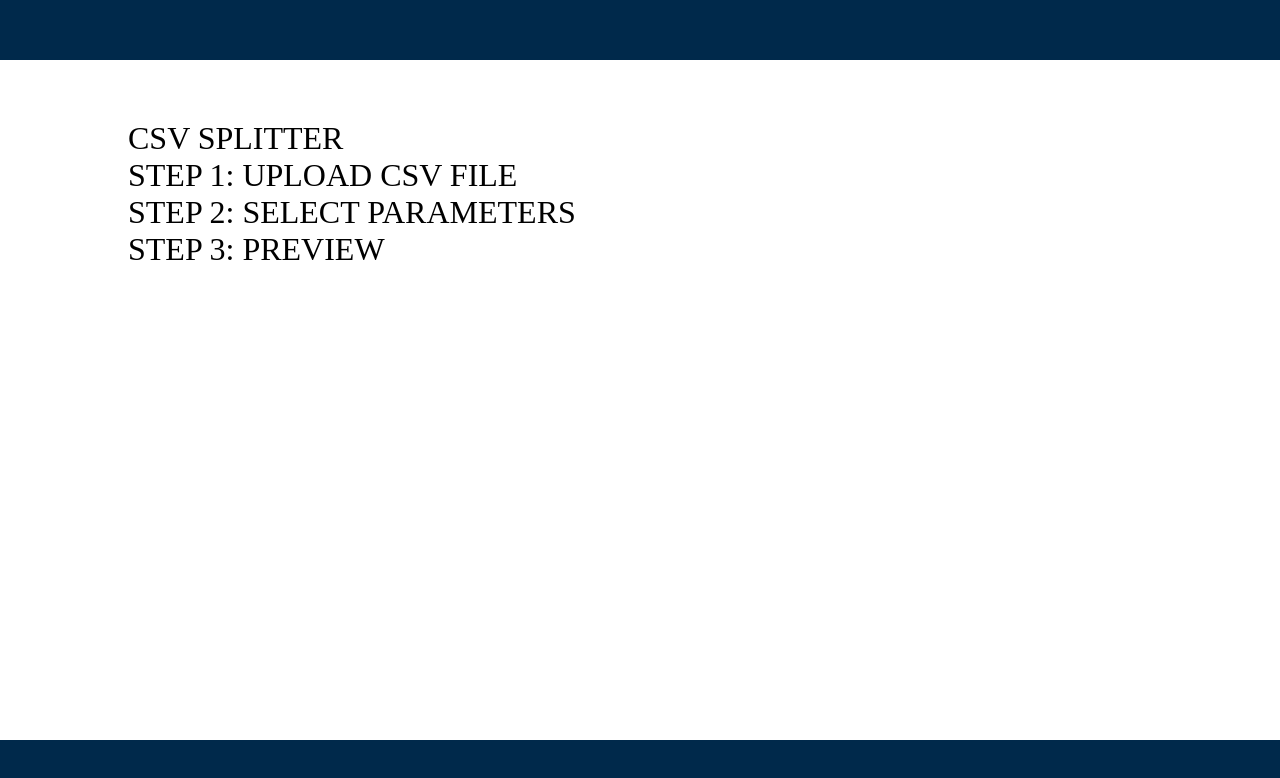
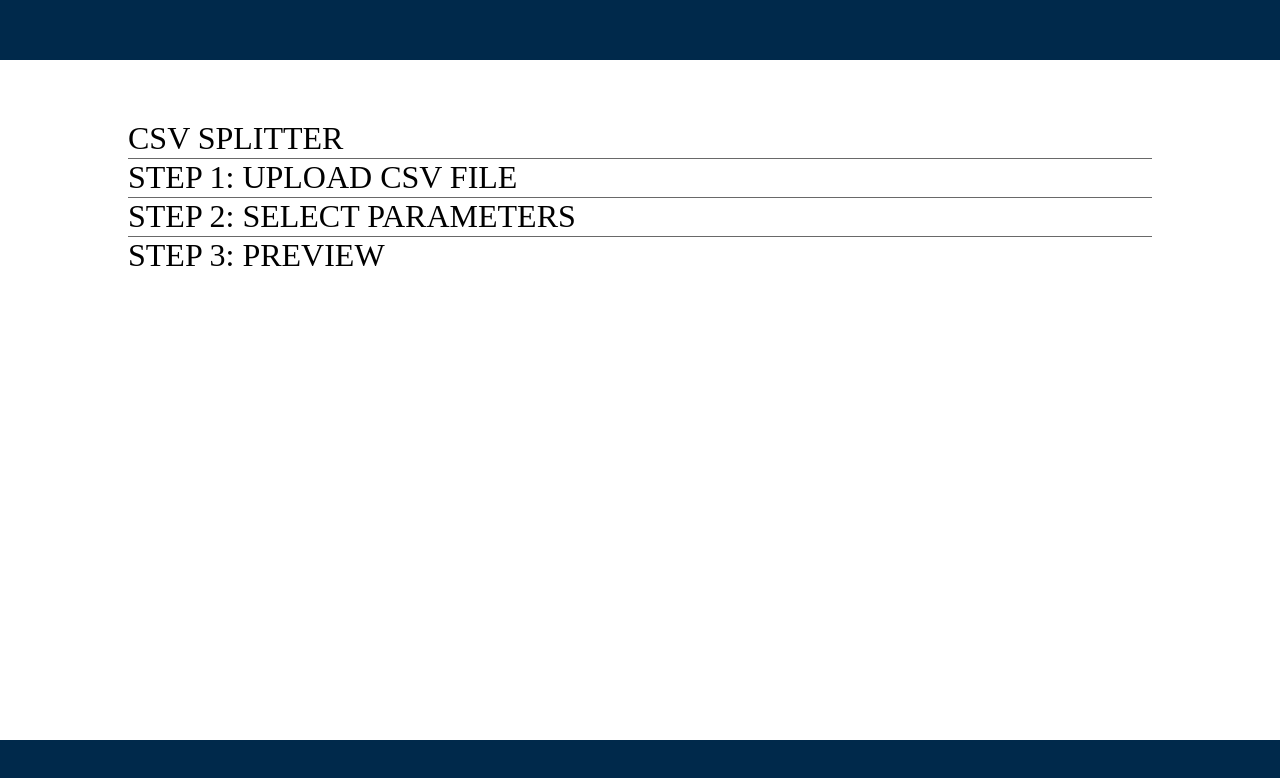
Before and after one commit to DevBGarcia/izzys-csv-splicer, a React (Create React App) app: page / in a window 1280 px wide. Shown: the top 778 px of the page. Built offline with nearby package versions, Linux system fonts and the light colour scheme.

Commit message:
Adding component div key to identify class
added divider component

```diff
--- /dev/null
+++ b/src/components/Divider.js
@@ -0,0 +1,21 @@
+import React from "react";
+import { makeStyles } from '@mui/styles';
+
+const Divider = () => {
+
+    const classes = useStyles()
+
+    return(
+        <div componentfile='Divider.js' className={classes.divider}/>
+    )
+}
+
+const useStyles = makeStyles({
+    divider: {
+        borderBottom: '1px solid #696969',
+        backgroundColor: '#696969',
+        marginTop: '1px'
+    }
+});
+
+export default Divider;
--- a/src/components/Footer.js
+++ b/src/components/Footer.js
@@ -6,7 +6,7 @@ const Footer = () => {
     const classes = useStyles()
 
     return(
-        <div className={classes.footer}/>
+        <div componentfile='Footer.js' className={classes.footer}/>
     )
 }
 
--- a/src/components/Header.js
+++ b/src/components/Header.js
@@ -6,7 +6,7 @@ const Header = () => {
     const classes = useStyles()
 
     return(
-        <div className={classes.header}/>
+        <div componentfile='Header.js' className={classes.header}/>
     )
 }
 
--- a/src/components/ImportSection.js
+++ b/src/components/ImportSection.js
@@ -6,7 +6,7 @@ const ImportSection = () => {
     const classes = useStyles()
 
     return(
-        <div>
+        <div componentfile='ImportSection.js'>
             <div className={classes.stepHeader}>
                 STEP 1: UPLOAD CSV FILE
             </div>
--- a/src/components/ParameterSection.js
+++ b/src/components/ParameterSection.js
@@ -6,7 +6,7 @@ const ParameterSection = () => {
     const classes = useStyles()
 
     return(
-        <div>
+        <div componentfile='ParameterSection.js'>
             <div className={classes.stepHeader}>
                 STEP 2: SELECT PARAMETERS
             </div>
--- a/src/components/TableSection.js
+++ b/src/components/TableSection.js
@@ -6,7 +6,7 @@ const TableSection = () => {
     const classes = useStyles()
 
     return (
-        <div>
+        <div componentfile='TableSection.js'>
             <div className={classes.stepHeader}>
                 STEP 3: PREVIEW
             </div>
--- a/src/components/TitleSection.js
+++ b/src/components/TitleSection.js
@@ -6,7 +6,7 @@ const TitleSection = () => {
     const classes = useStyles()
 
     return(
-        <div>
+        <div componentfile='TitleSection.js'>
             <div className={classes.stepHeader}>
                 CSV SPLITTER
             </div>
--- a/src/screens/MainScreen.js
+++ b/src/screens/MainScreen.js
@@ -3,25 +3,29 @@ import { makeStyles } from '@mui/styles';
 
 /* Created Components */
 import Header from "../components/Header";
+import Footer from "../components/Footer";
+import Divider from "../components/Divider";
+
 import TitleSection from "../components/TitleSection";
 import ImportSection from "../components/ImportSection";
 import ParameterSection from "../components/ParameterSection";
 import TableSection from "../components/TableSection";
-import Footer from "../components/Footer";
 
 
-const MainScreen = (props) => {
+const MainScreen = () => {
 
     const classes = useStyles()
 
-
     return (
-        <div>
+        <div componentfile='MainScreen.js'>
             <Header/>
             <div className={classes.contentPage}>
                 <TitleSection/>
+                <Divider/>
                 <ImportSection/>
+                <Divider/>
                 <ParameterSection/>
+                <Divider/>
                 <TableSection/>
             </div>
             <Footer/>
```
